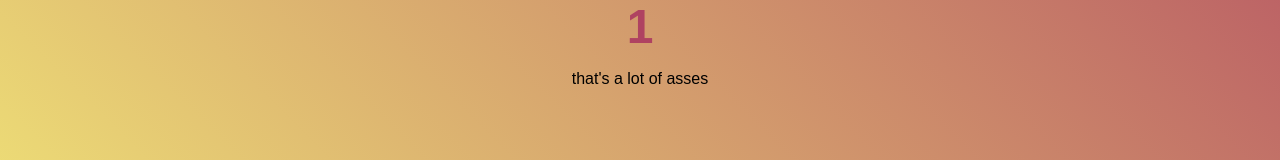
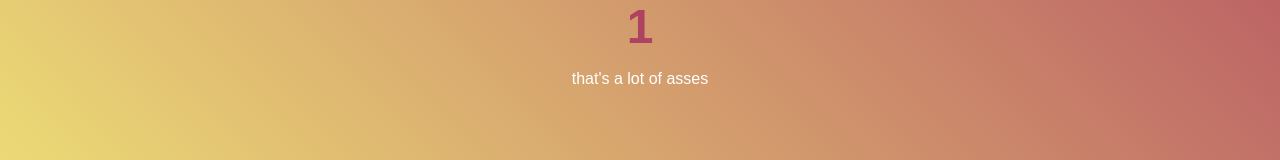
Before and after one commit to Must-be-Ash/visiter, a React (Create React App) app: page / in a window 1280 px wide. Shown: the part 418-578 px from the top of the page. Built offline with nearby package versions, Linux system fonts and the light colour scheme.

Commit message:
Update App.css

```diff
--- a/src/App.css
+++ b/src/App.css
@@ -20,6 +20,10 @@ h1 {
   color: #fff;
 }
 
+p {
+    color: #fff;
+}
+
 .counter {
   font-size: 3rem;
   font-weight: 600;
```
